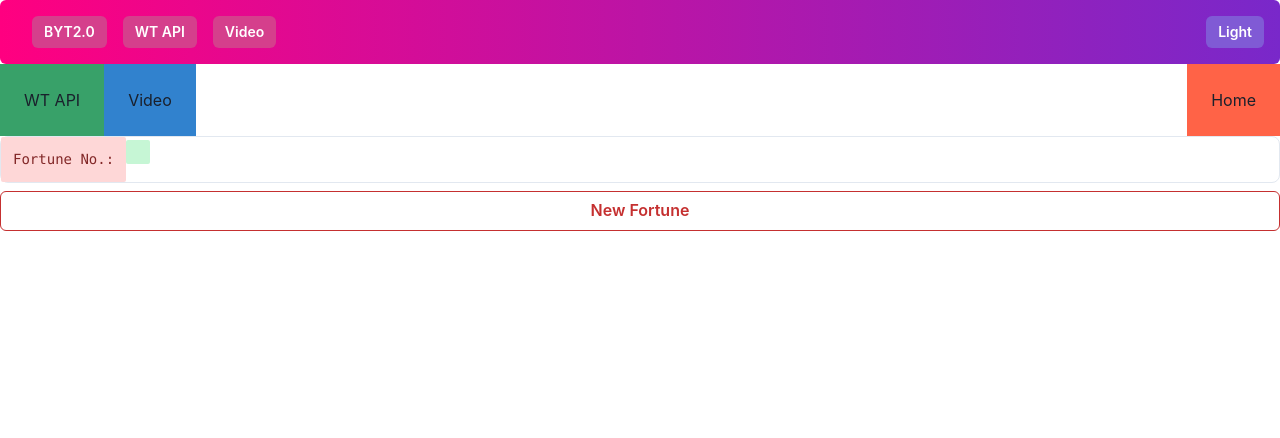
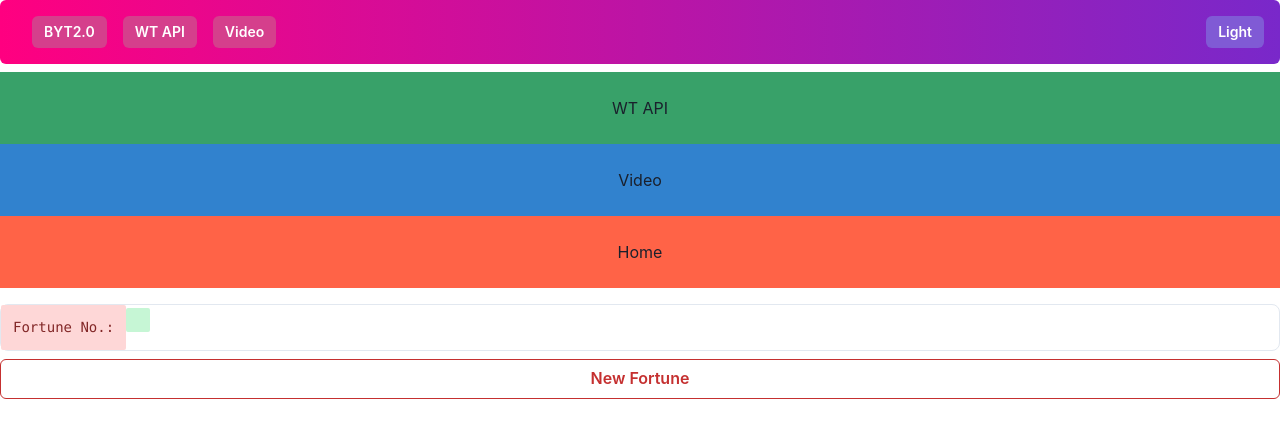
Before and after one commit to behrmart/byt2.0, a Next.js app: page / in a window 1280 px wide. Shown: the top 438 px of the page. Built offline with nearby package versions, Linux system fonts and the light colour scheme; no server answers.

Commit message:
Test changes in Chakra UI

```diff
--- a/app/page.js
+++ b/app/page.js
@@ -1,8 +1,16 @@
-
 import Fortune from "./components/fortune/page";
-import { Button, Link, Flex, Square, Center, Text, Box, Spacer } from "@chakra-ui/react";
+import {
+  Button,
+  Link,
+  Flex,
+  Square,
+  Center,
+  Text,
+  Box,
+  Spacer,
+  VStack,
+} from "@chakra-ui/react";
 import Navbar from "./components/navbar/navbar";
-
 
 //import { AuthProvider } from "./context/authcontext";
 
@@ -10,29 +18,30 @@ export default function Home() {
   return (
     //<AuthProvider>
     <main>
-      <Navbar></Navbar>
-      <Flex>
-        <Link  href="/worldtimeapi">
+      <VStack align="stretch">
+        <Navbar />
+        <Box>
+          <Link href="/worldtimeapi">
             <Center bg="green.500">
-          <Box p="6" >WT API</Box>
+              <Box p="6">WT API</Box>
             </Center>
           </Link>
-        <Link  href="/videojs">
+          <Link href="/videojs">
             <Center bg="blue.500">
               <Box p="6">Video</Box>
             </Center>
           </Link>
-        <Spacer />
-        <Link  href="/worldtimeapi">
+          <Link href="/worldtimeapi">
             <Center bg="tomato">
               <Box p="6">Home</Box>
             </Center>
           </Link>
-
-      </Flex>
-
-
-      <Fortune></Fortune>
+        </Box>
+        <Spacer />
+        <Box>
+          <Fortune />
+        </Box>
+      </VStack>
     </main>
     //</AuthProvider>
   );
```
Lines whose indentation alone changed are shown as unchanged.
